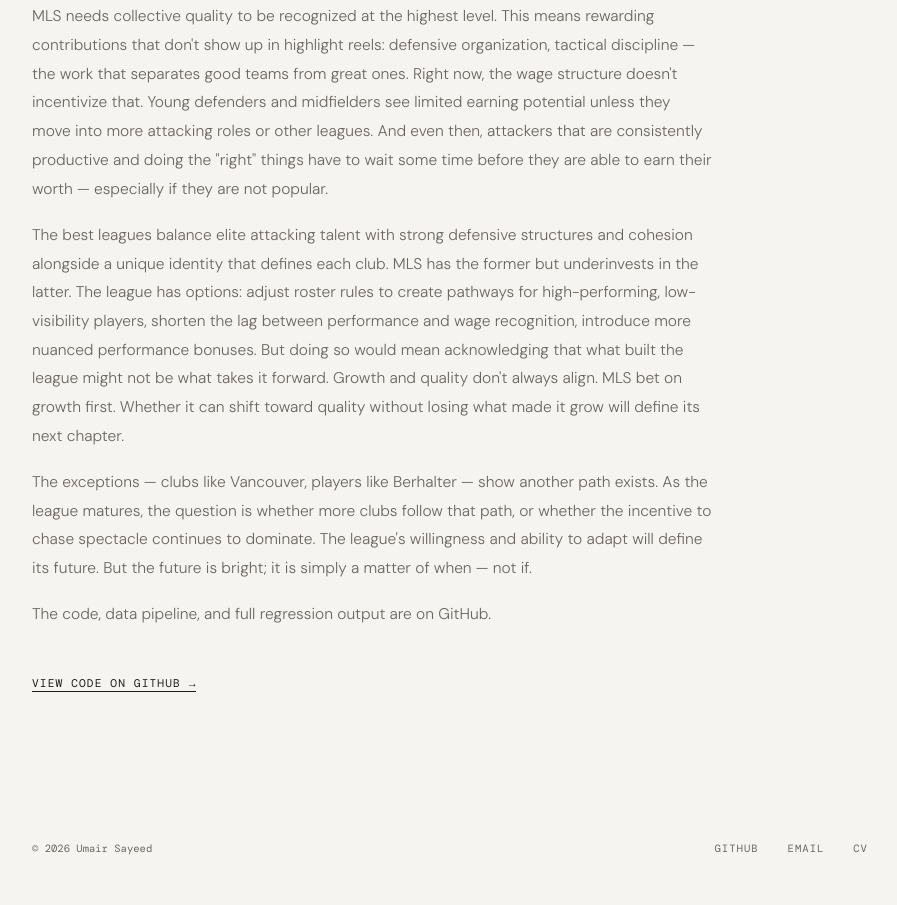
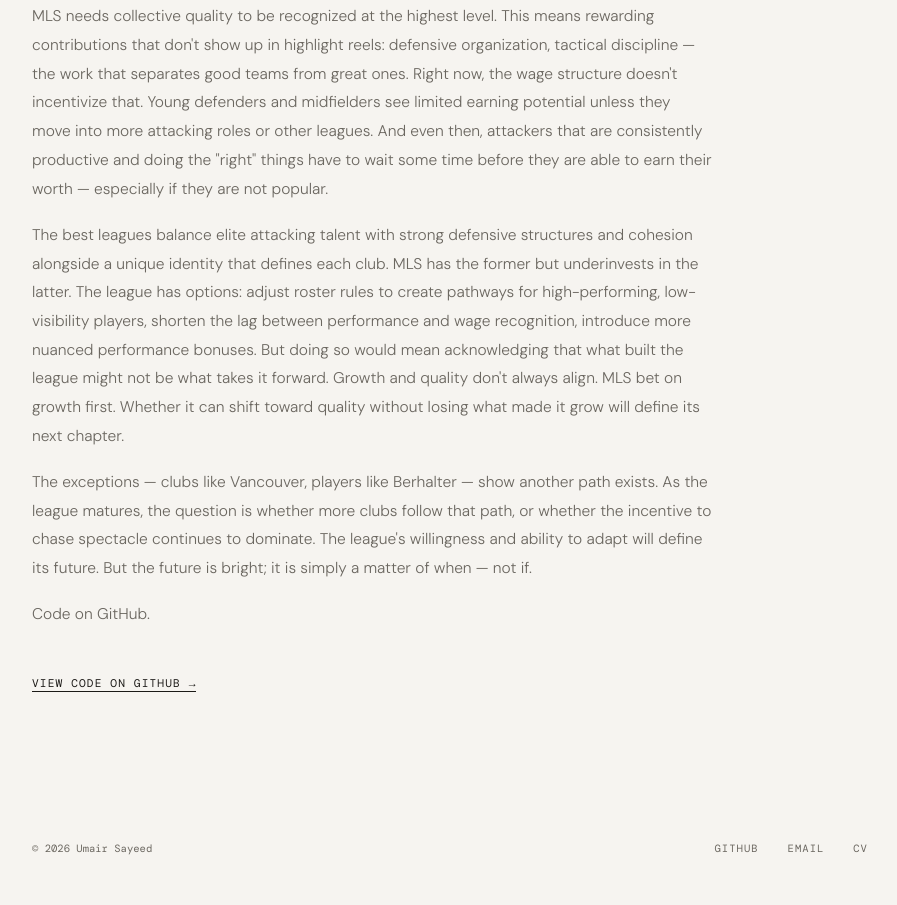
Before and after one commit to umairsay/umairsay.github.io, a plain HTML site: page projects/mls-wages.html in a window 1280 px wide. Shown: the part 9310-10215 px from the top of the page, without its empty margins (190-1087 px from the left). Drawn offline with nearby package versions, Linux system fonts and the light colour scheme; a web font is replaced by a local one.

Commit message:
Update mls-wages.html

```diff
--- a/projects/mls-wages.html
+++ b/projects/mls-wages.html
@@ -208,7 +208,7 @@
       <p>MLS needs collective quality to be recognized at the highest level. This means rewarding contributions that don't show up in highlight reels: defensive organization, tactical discipline — the work that separates good teams from great ones. Right now, the wage structure doesn't incentivize that. Young defenders and midfielders see limited earning potential unless they move into more attacking roles or other leagues. And even then, attackers that are consistently productive and doing the "right" things have to wait some time before they are able to earn their worth — especially if they are not popular.</p>
       <p>The best leagues balance elite attacking talent with strong defensive structures and cohesion alongside a unique identity that defines each club. MLS has the former but underinvests in the latter. The league has options: adjust roster rules to create pathways for high-performing, low-visibility players, shorten the lag between performance and wage recognition, introduce more nuanced performance bonuses. But doing so would mean acknowledging that what built the league might not be what takes it forward. Growth and quality don't always align. MLS bet on growth first. Whether it can shift toward quality without losing what made it grow will define its next chapter.</p>
       <p>The exceptions — clubs like Vancouver, players like Berhalter — show another path exists. As the league matures, the question is whether more clubs follow that path, or whether the incentive to chase spectacle continues to dominate. The league's willingness and ability to adapt will define its future. But the future is bright; it is simply a matter of when — not if.</p>
-      <p>The code, data pipeline, and full regression output are on GitHub.</p>
+      <p>Code on GitHub.</p>
     </div>
 
     <div style="margin-top:2.5rem; padding-bottom: 1rem;">
```
